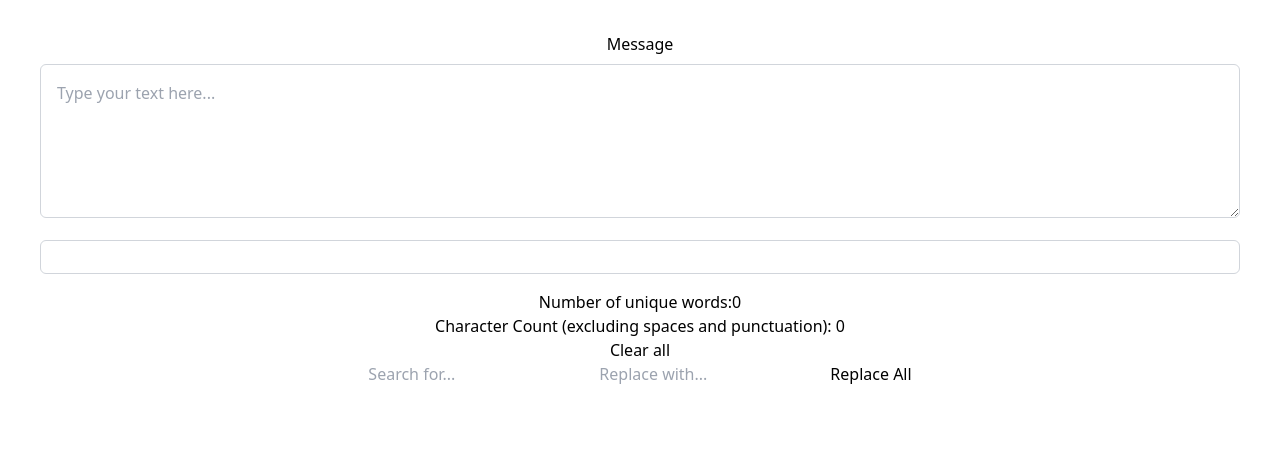
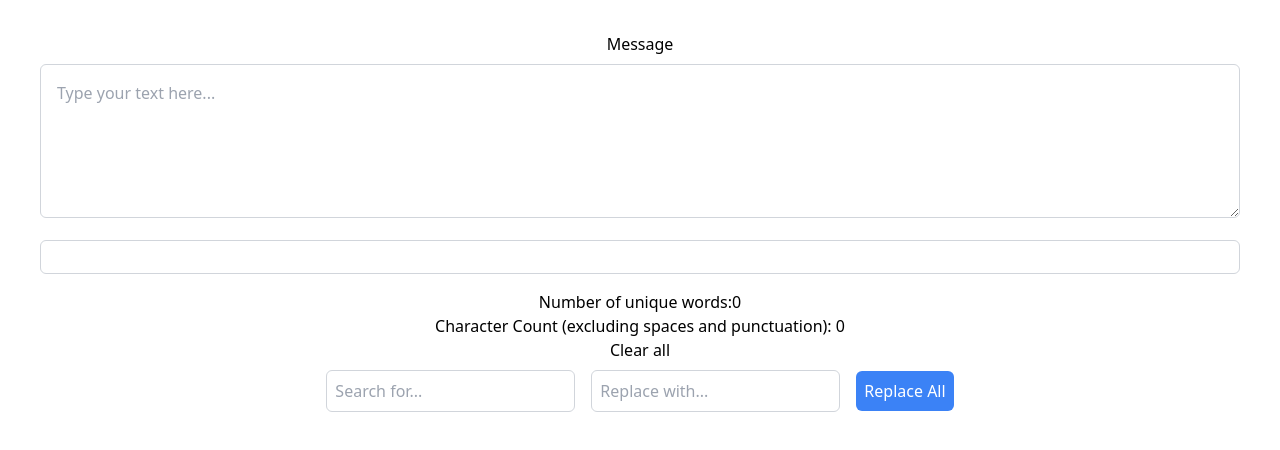
Before and after one commit to Ankush-nitjsr/real-time-text-analysis, a React (Vite) app: page / in a window 1280 px wide. Shown: the top 450 px of the page. Built offline with nearby package versions, Linux system fonts and the light colour scheme.

Commit message:
Add replaced text highlight feature and comments

```diff
--- a/src/components/StringReplacement.tsx
+++ b/src/components/StringReplacement.tsx
@@ -1,41 +1,72 @@
 import { useState } from "react";
 
+// Define interface for the props accepted by the StringReplacement component
 interface StringReplacementProps {
-  text: string;
-  onReplace: (newText: string) => void;
+  text: string; // The text in which search and replace will be performed
+  onReplace: (newText: string, highlightedText: string) => void; // Function to handle the replacement and highlighting
 }
 
-export const StringReplacement = ({ text, onReplace }: StringReplacementProps) => {
+// Define the StringReplacement component
+export const StringReplacement = ({
+  text,
+  onReplace,
+}: StringReplacementProps) => {
+  // State to track the search string entered by the user
   const [search, setSearch] = useState<string>("");
+
+  // State to track the replace string entered by the user
   const [replace, setReplace] = useState<string>("");
 
+  // Function to handle the replacement of the search string with the replace string
   const handleReplace = () => {
+    // Ensure the search field is not empty
     if (search.trim()) {
-      // Global replacement
+      // Create a regular expression to find all occurrences of the search string (global search, case-sensitive)
       const regex = new RegExp(search, "g");
-      onReplace(text.replace(regex, replace));
 
-      // Clear input fields after replacement
+      // Replace all occurrences of the search string in the text with the replace string
+      const newText = text.replace(regex, replace);
+
+      // Replace matched text with a highlighted version using a span tag for visual indication
+      const highlighted = text.replace(
+        regex,
+        (match) => `<span class="bg-yellow-200">${match}</span>`
+      );
+
+      // Call the onReplace function passed from the parent component, sending the updated text and highlighted text
+      onReplace(newText, highlighted);
+
+      // Clear the search and replace input fields after the operation is performed
       setSearch("");
       setReplace("");
     }
   };
 
   return (
-    <div>
+    <div className="space-x-4 m-2">
+      {/* Input field for the search string */}
       <input
         type="text"
         placeholder="Search for..."
         value={search}
         onChange={(e) => setSearch(e.target.value)}
+        className="p-2 border border-gray-300 rounded-md"
       />
+      {/* Input field for the replace string */}
       <input
         type="text"
         placeholder="Replace with..."
         value={replace}
         onChange={(e) => setReplace(e.target.value)}
+        className="p-2 border border-gray-300 rounded-md"
       />
-      <button onClick={handleReplace}>Replace All</button>
+      {/* Button to trigger the replace function */}
+      <button
+        onClick={handleReplace}
+        className="p-2 bg-blue-500 text-white rounded-md"
+      >
+        Replace All
+      </button>
     </div>
   );
 };
```
